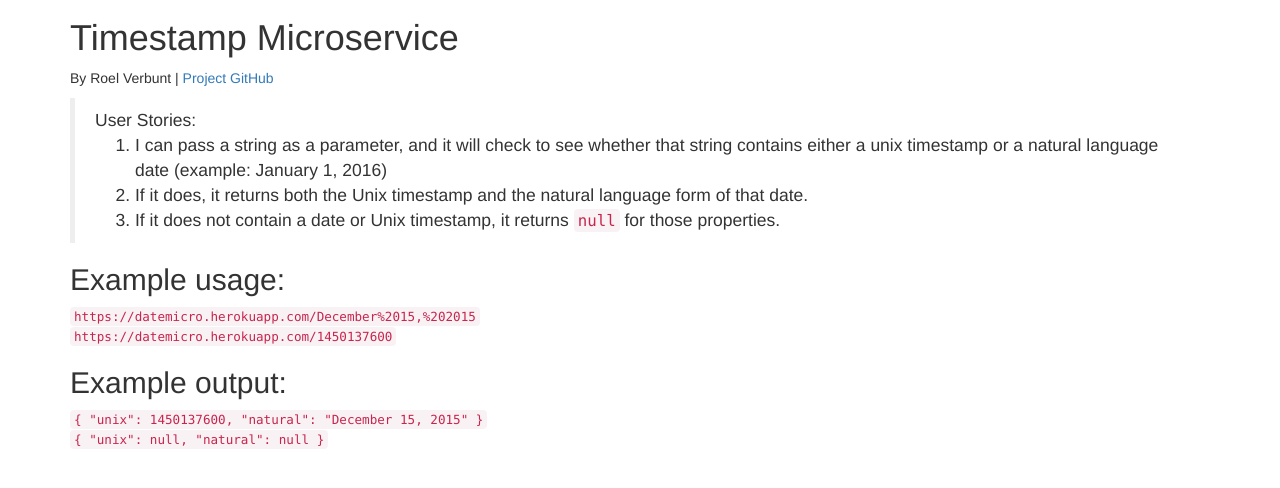
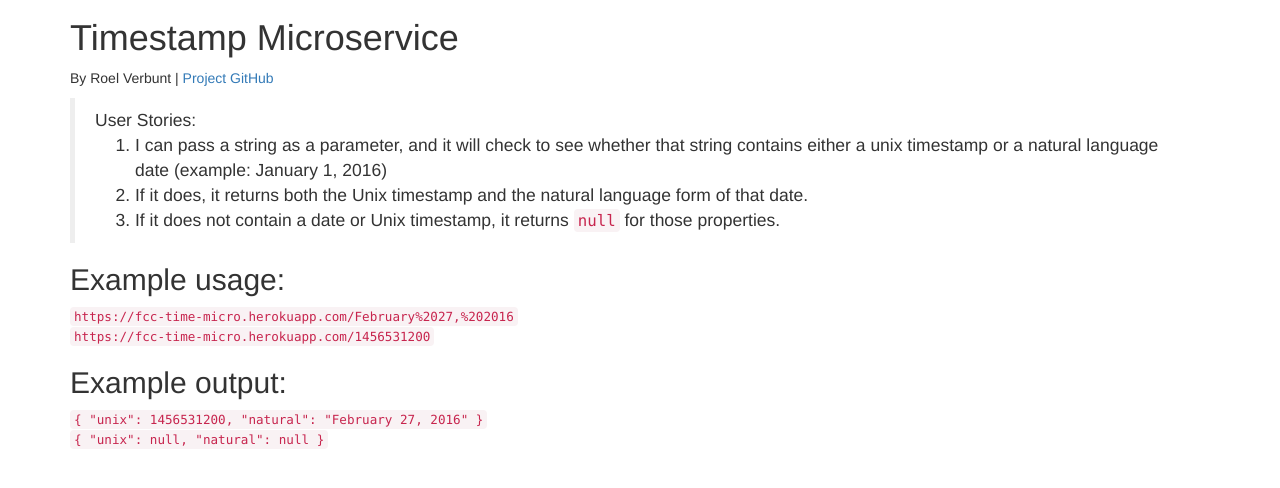
Before and after one commit to roelver/time-micro, a website: page client/index.html in a window 1280 px wide. Shown: the part 114-602 px from the top of the page. Drawn offline with nearby package versions, Linux system fonts and the light colour scheme.

Commit message:
ultimate version

```diff
--- a/client/index.html
+++ b/client/index.html
@@ -29,7 +29,7 @@
     </a>
     <h1 class="header">Timestamp Microservice</h1>
     <p>By Roel Verbunt |
-        <a href="https://github.com/roelver/datemicro">Project GitHub</a></p>
+        <a href="https://github.com/roelver/time-micro">Project GitHub</a></p>
     <blockquote>User Stories:
         <ol>
             <li>I can pass a string as a parameter, and it will check to see whether that string contains either a unix
@@ -40,10 +40,10 @@
         </ol>
     </blockquote>
     <h2>Example usage:</h2>
-    <code>https://datemicro.herokuapp.com/December%2015,%202015</code><br>
-    <code>https://datemicro.herokuapp.com/1450137600</code>
+    <code>https://fcc-time-micro.herokuapp.com/February%2027,%202016</code><br>
+    <code>https://fcc-time-micro.herokuapp.com/1456531200</code>
     <h2>Example output:</h2>
-    <code>{ "unix": 1450137600, "natural": "December 15, 2015" }</code><br>
+    <code>{ "unix": 1456531200, "natural": "February 27, 2016" }</code><br>
     <code>{ "unix": null, "natural": null }</code>
 </div>
   </body>
```
